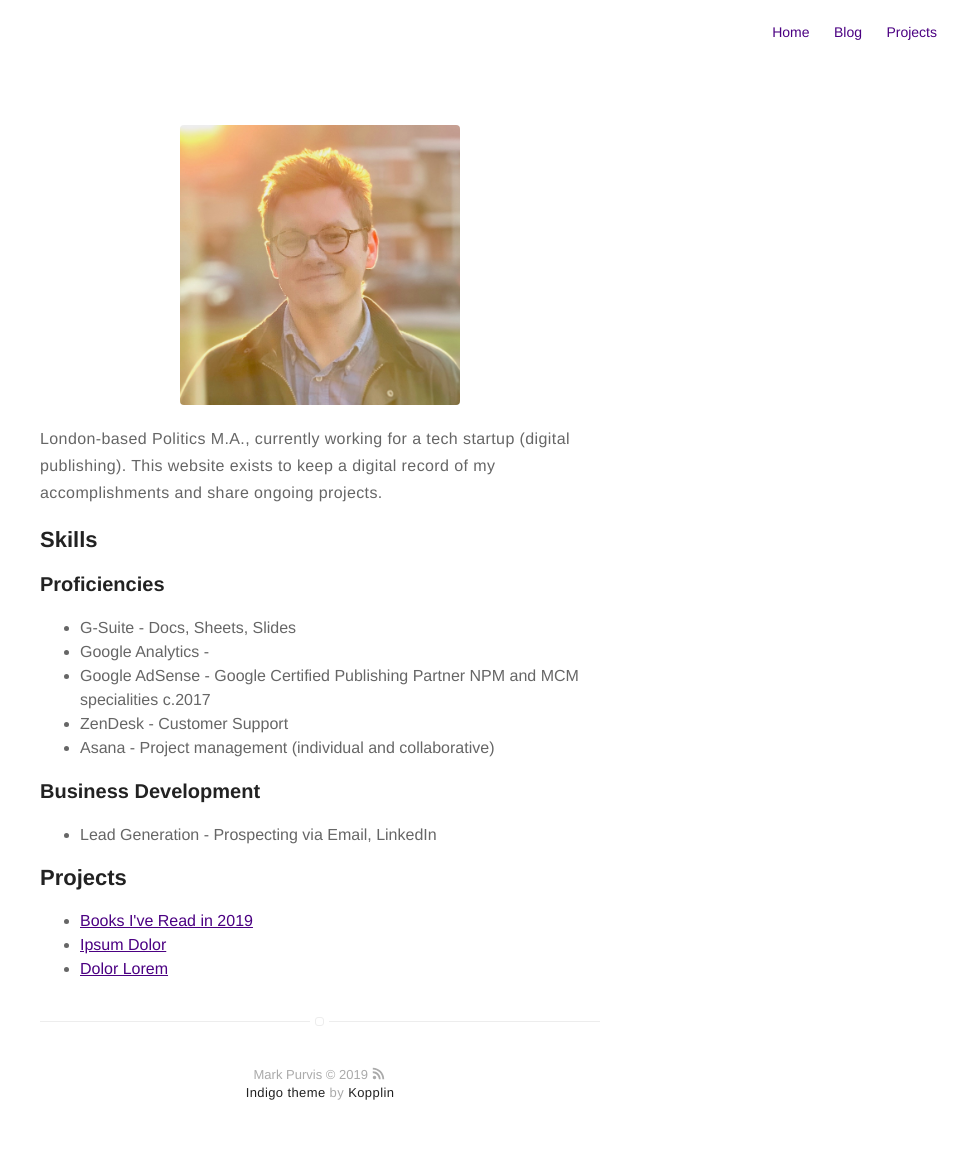
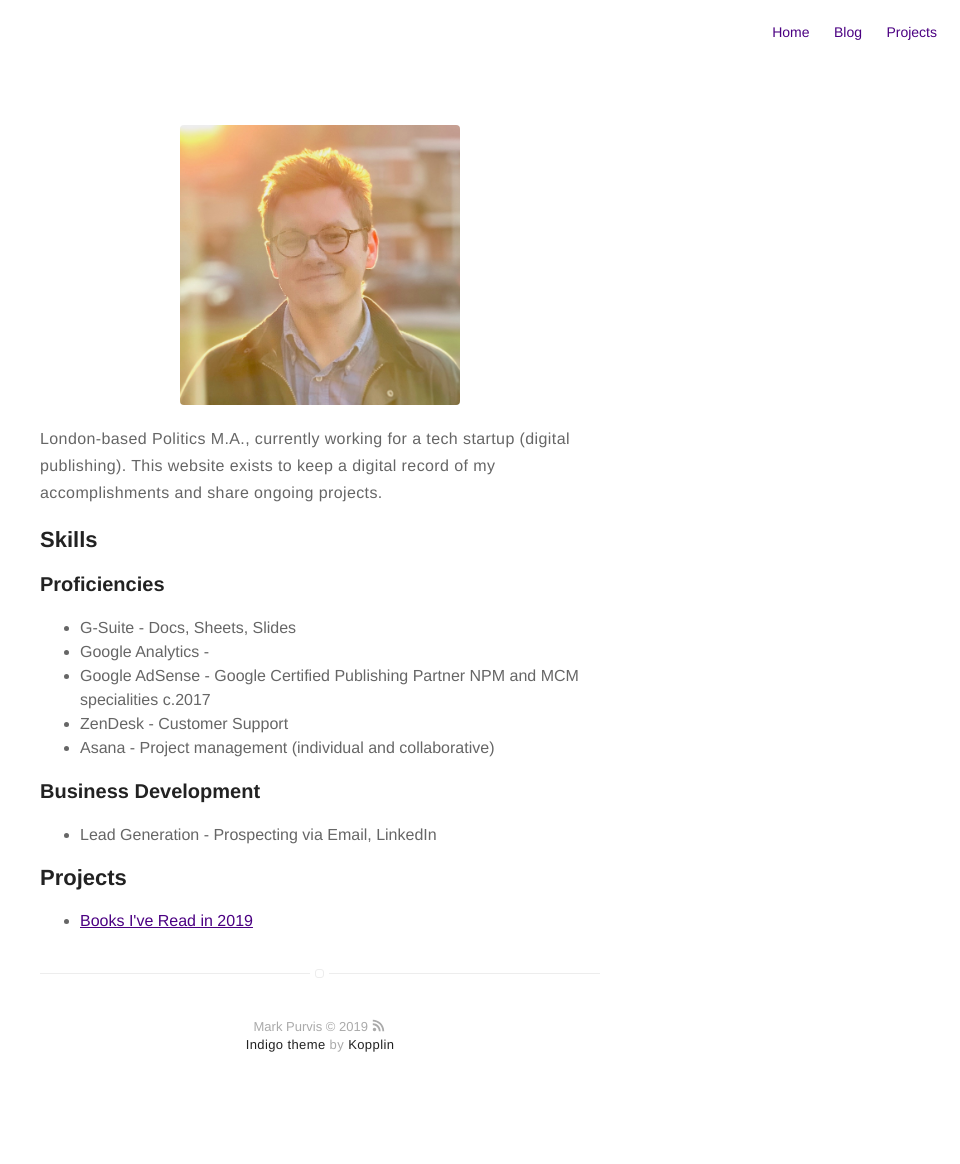
Before and after one commit to markprvs/markprvs.github.io, a Jekyll site: the page built from about.md, in a window 1280 px wide. Shown: the whole page, without its empty margins (320-1280 px from the left). Built offline with Jekyll 4.4.1, drawn with Linux system fonts in a browser that asks for light colours; after the commit the page ends 1116 px from its top, so only the background shows below that.

Commit message:
Update about.md

```diff
--- a/about.md
+++ b/about.md
@@ -32,6 +32,4 @@ layout: page
 
 <ul>
 	<li><a href="https://www.markprvs.github.io/blog/books-read-in-2019.markdown/">Books I've Read in 2019</a></li>
-	<li><a href="https://github.com/">Ipsum Dolor</a></li>
-	<li><a href="https://github.com/">Dolor Lorem</a></li>
 </ul>
```
